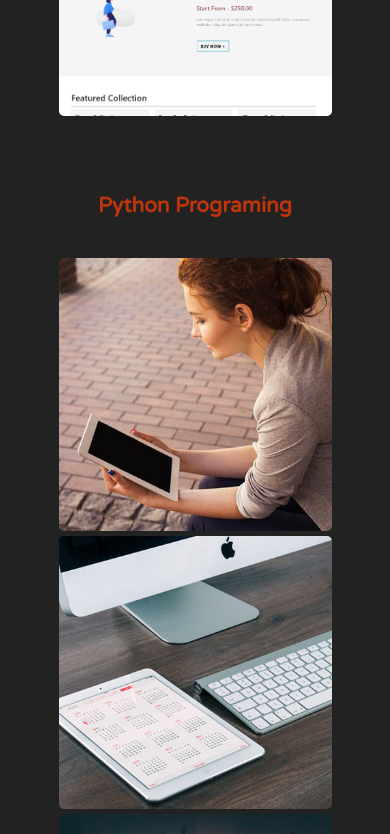
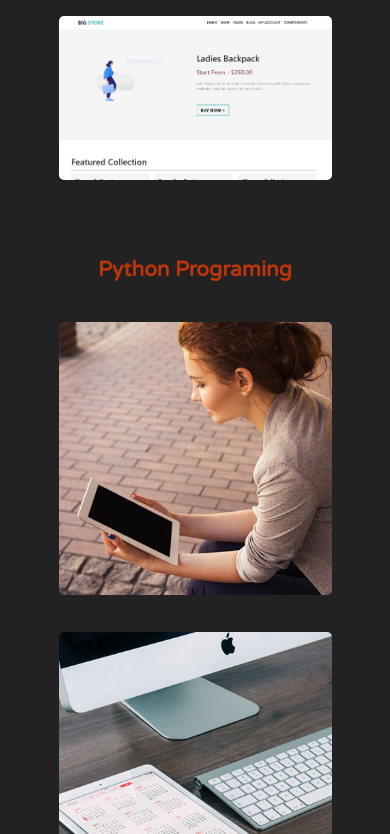
Before and after one commit to ProgrammerRaj-py/Mycv, a plain HTML site: page index.html in a window 390 px wide. Shown: the part 4697-5531 px from the top of the page. Drawn offline with Linux system fonts and the light colour scheme.

Commit message:
Update style.css

```diff
--- a/css/style.css
+++ b/css/style.css
@@ -1069,9 +1069,9 @@ html{
         border-radius: 5px;
         position: relative;
     }
-    #portfolio .portfolio_items .portfolio_imgs .portfolio_img1 img:nth-last-child(2),
-    #portfolio .portfolio_items .portfolio_imgs .portfolio_img2 img:nth-last-child(2),
-    #portfolio .portfolio_items .portfolio_imgs .portfolio_img3 img:nth-last-child(2){
+    #portfolio .portfolio_items .portfolio_imgs .portfolio_img1 a:nth-last-child(2),
+    #portfolio .portfolio_items .portfolio_imgs .portfolio_img2 a:nth-last-child(2),
+    #portfolio .portfolio_items .portfolio_imgs .portfolio_img3 a:nth-last-child(2){
         margin: 2rem 0;
     }
 
```
